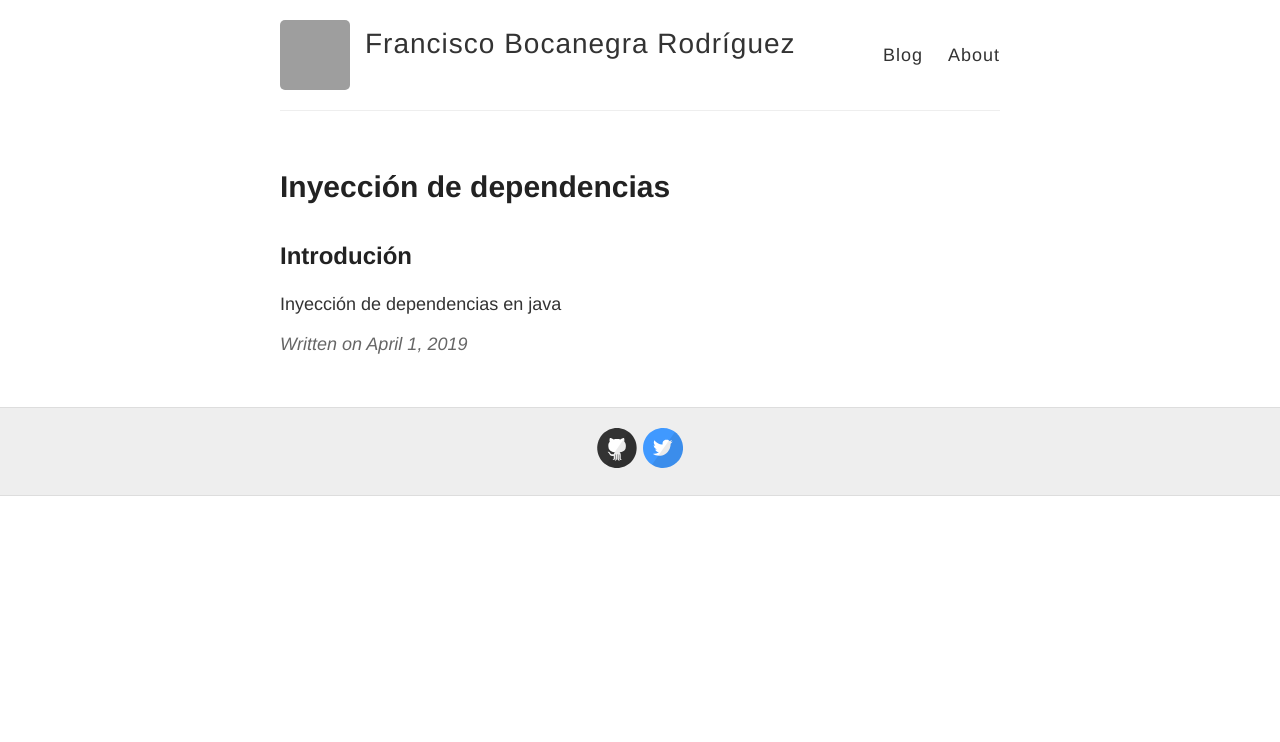
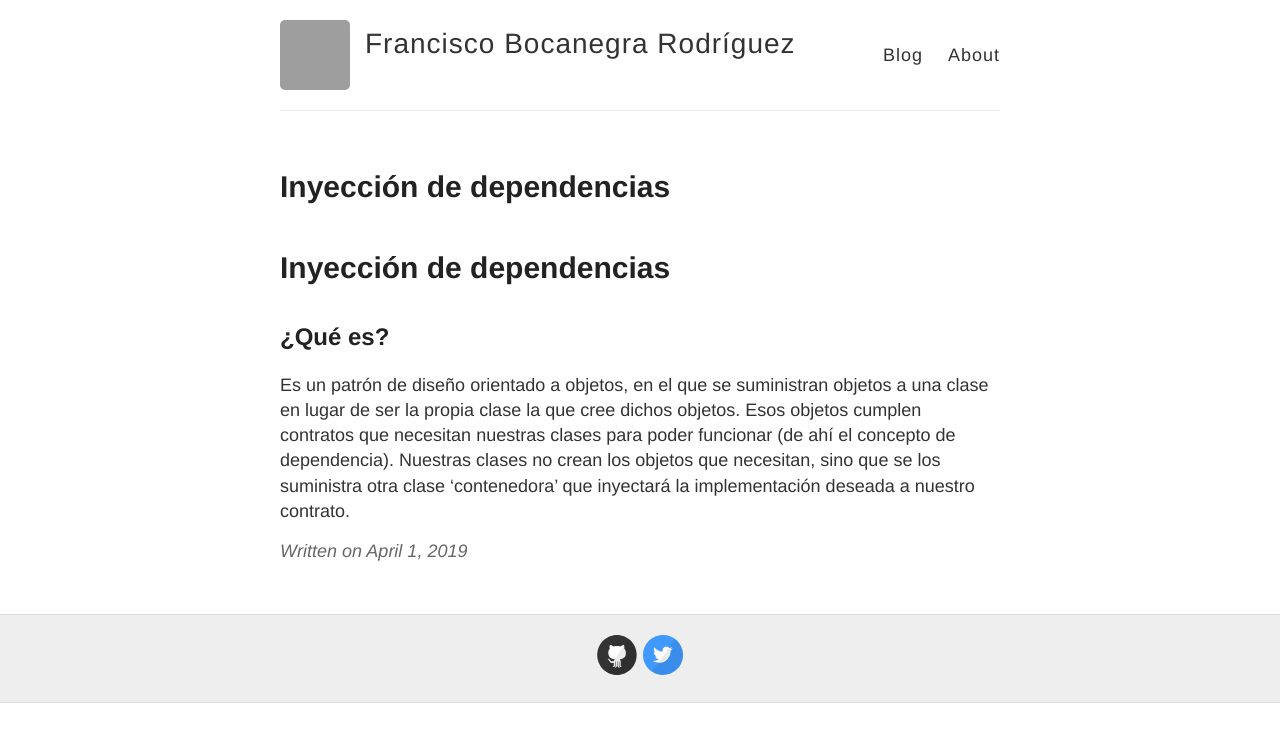
Before and after one commit to JetGI/PacoBocanegra.github.io, a Jekyll site: the page built from _posts/2019-04-01-Inyección de dependencias.md, in a window 1280 px wide. Shown: the top 742 px of the page. Built offline with Jekyll 4.4.1, drawn with Linux system fonts in a browser that asks for light colours; our own code applies the rules of GitHub Pages for plain Markdown files; grey boxes are pictures that could not be loaded.

Commit message:
Update 2019-04-01-Inyección de dependencias.md

```diff
--- a/_posts/2019-04-01-Inyección de dependencias.md
+++ b/_posts/2019-04-01-Inyección de dependencias.md
@@ -1,2 +1,4 @@
-## Introdución
-Inyección de dependencias en java
+# Inyección de dependencias
+## ¿Qué es?
+
+Es un patrón de diseño orientado a objetos, en el que se suministran objetos a una clase en lugar de ser la propia clase la que cree dichos objetos. Esos objetos cumplen contratos que necesitan nuestras clases para poder funcionar (de ahí el concepto de dependencia). Nuestras clases no crean los objetos que necesitan, sino que se los suministra otra clase 'contenedora' que inyectará la implementación deseada a nuestro contrato.
```
